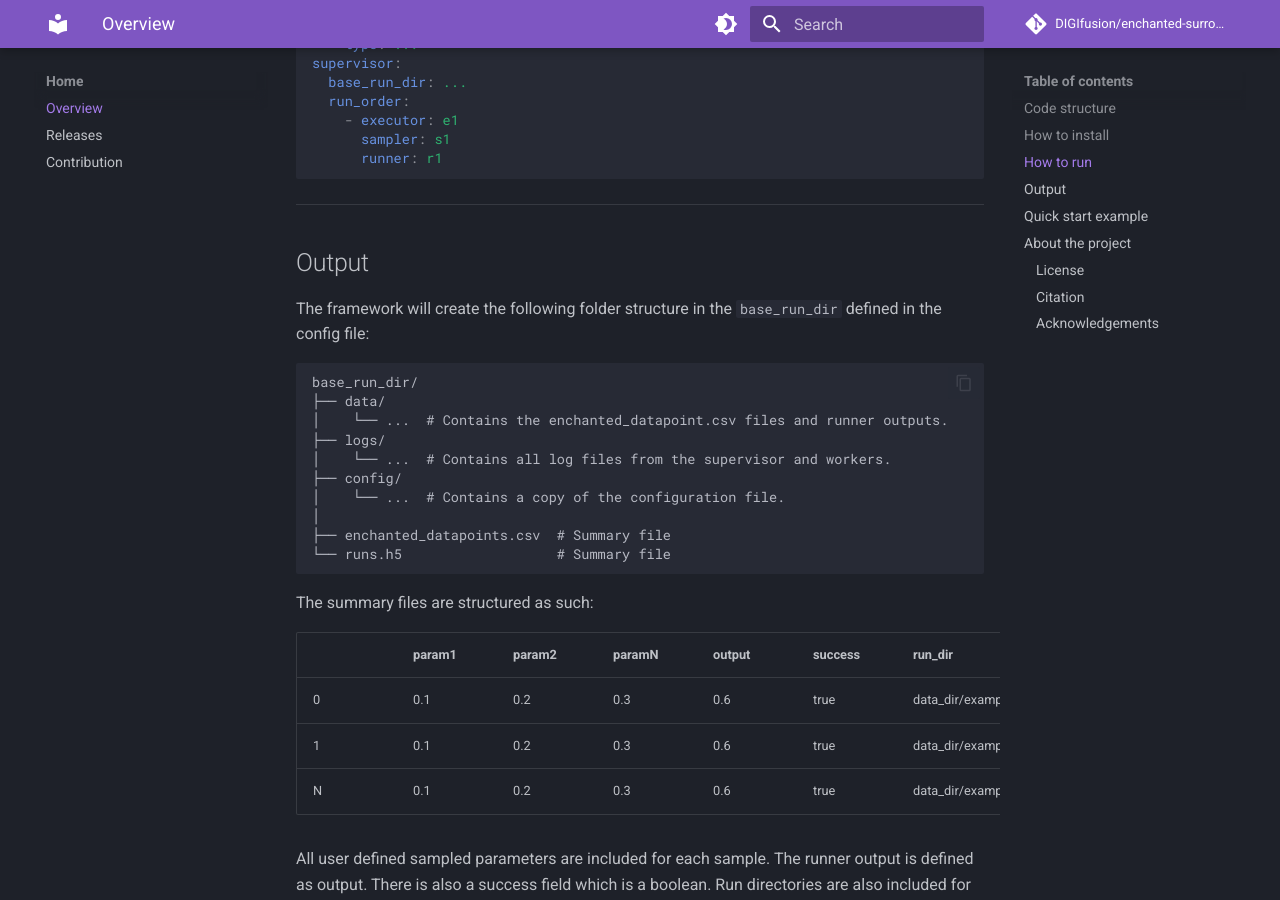
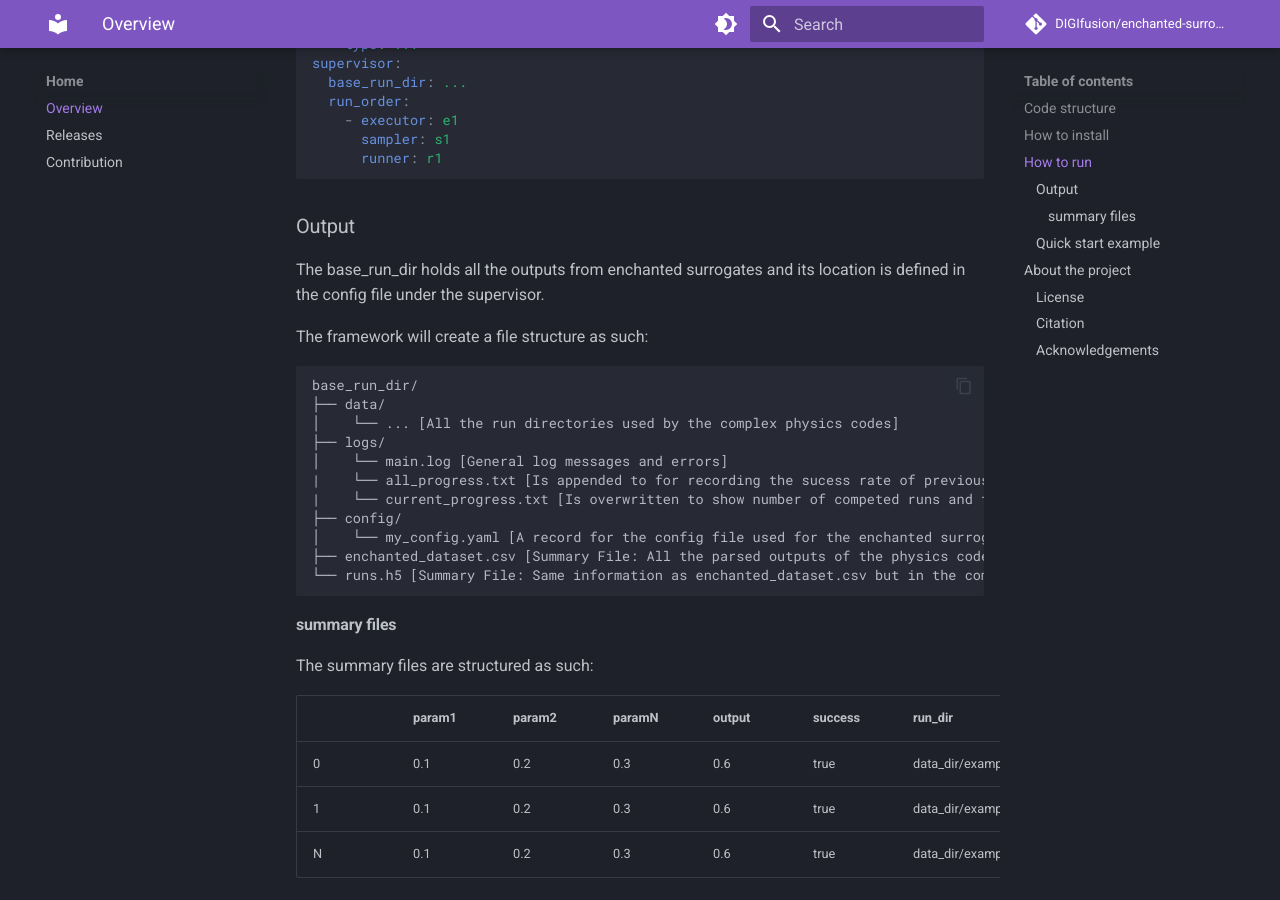
Before and after one commit to DIGIfusion/enchanted-surrogates, an MkDocs documentation site: the page built from docs/index.md, in a window 1280 px wide and 900 px high, scrolled down 2878 px. Built offline with MkDocs 1.6.1 and Material for MkDocs 9.7.7, drawn with Linux system fonts in a browser that asks for light colours; comment, search, counter and statistics services are not loaded.

Commit message:
I updated the docs to include changes

````diff
--- a/docs/index.md
+++ b/docs/index.md
@@ -142,25 +142,25 @@ supervisor:
       runner: r1
 ```
 
----
+### Output
+The base_run_dir holds all the outputs from enchanted surrogates and its location is defined in the config file under the supervisor.
 
-## Output
-
-The framework will create the following folder structure in the `base_run_dir` defined in the config file:
-
+The framework will create a file structure as such:
 ```
 base_run_dir/
 ├── data/
-│    └── ...  # Contains the enchanted_datapoint.csv files and runner outputs.
+│    └── ... [All the run directories used by the complex physics codes]
 ├── logs/
-│    └── ...  # Contains all log files from the supervisor and workers.
+│    └── main.log [General log messages and errors]
+|    └── all_progress.txt [Is appended to for recording the sucess rate of previous batches]
+|    └── current_progress.txt [Is overwritten to show number of competed runs and failures for current batch]
 ├── config/
-│    └── ...  # Contains a copy of the configuration file.
-│
-├── enchanted_datapoints.csv  # Summary file
-└── runs.h5                   # Summary file
+│    └── my_config.yaml [A record for the config file used for the enchanted surrogates workflow]
+├── enchanted_dataset.csv [Summary File: All the parsed outputs of the physics codes in one handy file for downstream AI/ML model training]
+└── runs.h5 [Summary File: Same information as enchanted_dataset.csv but in the commonly used hdf5 format]
 ```
 
+#### summary files
 
 The summary files are structured as such:
 
@@ -175,13 +175,10 @@ All user defined sampled parameters are included for each sample.
 The runner output is defined as output. There is also a success field which is a boolean.
 Run directories are also included for clarity.
 
+**Note: Output files to be saved can be configured, see
+[Configuring output files](supervisor.md#configuring-output-files).**
 
-*Note: Output files to be saved can be configured, see
-[Configuring output files](supervisor.md#configuring-output-files).*
-
----
-
-## Quick start example
+### Quick start example
 
 The following command runs the example local executor with the example
 configuration file. It creates a run directory in the current working directory,
````
